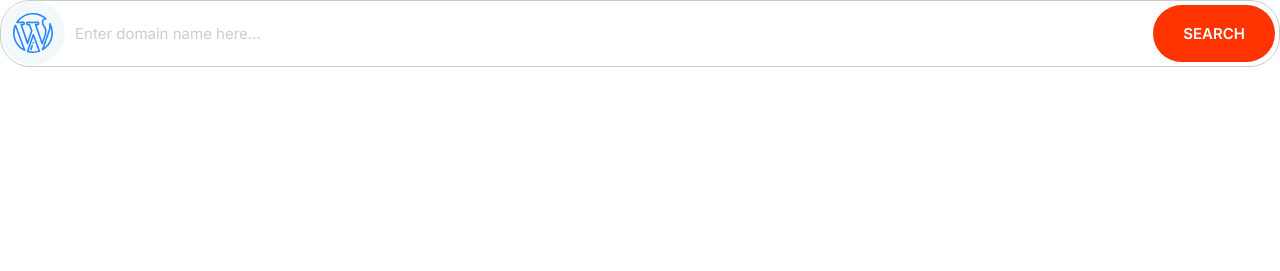
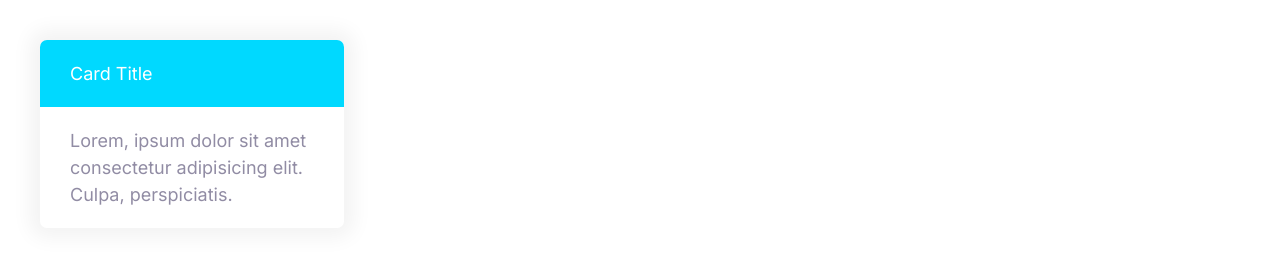
Before and after one commit to FuTuRegOd-88/Moshify, a plain HTML site: page index.html in a window 1280 px wide. Drawn offline with Linux system fonts and the light colour scheme.

Commit message:
Reusable card component made

```diff
--- a/css/styles.css
+++ b/css/styles.css
@@ -280,3 +280,25 @@ a {
     font-size: 1.5rem;
   }
 }
+
+/*Cards*/
+.card {
+  border-radius: 7px;
+  box-shadow: 0 0 20px 10px #f3f3f3;
+  overflow: hidden;
+}
+
+.card__header,
+.card__body {
+  padding: 2rem 3rem;
+}
+
+.card--primary .card__header {
+  background: var(--color-primary);
+  color: #fff;
+}
+
+.card--secondary .card__header {
+  background: var(--color-secondary);
+  color: #fff;
+}
--- a/index.html
+++ b/index.html
@@ -15,18 +15,14 @@
     <link rel="stylesheet" href="/css/styles.css" />
   </head>
   <body>
-    <div class="input-group">
-      <span class="icon-container">
-        <svg class="icon icon--primary">
-          <use xlink:href="images/sprite.svg#wordpress"></use>
-        </svg>
-      </span>
-      <input
-        type="text"
-        class="input"
-        placeholder="Enter domain name here..."
-      />
-      <button class="btn btn--accent">Search</button>
+    <div style="width: 30%; padding: 4rem">
+      <div class="card card--secondary">
+        <header class="card__header">Card Title</header>
+        <div class="card__body">
+          Lorem, ipsum dolor sit amet consectetur adipisicing elit. Culpa,
+          perspiciatis.
+        </div>
+      </div>
     </div>
   </body>
 </html>
```
Also changed, not shown: components/cards.html (added, +9 -0 lines).
